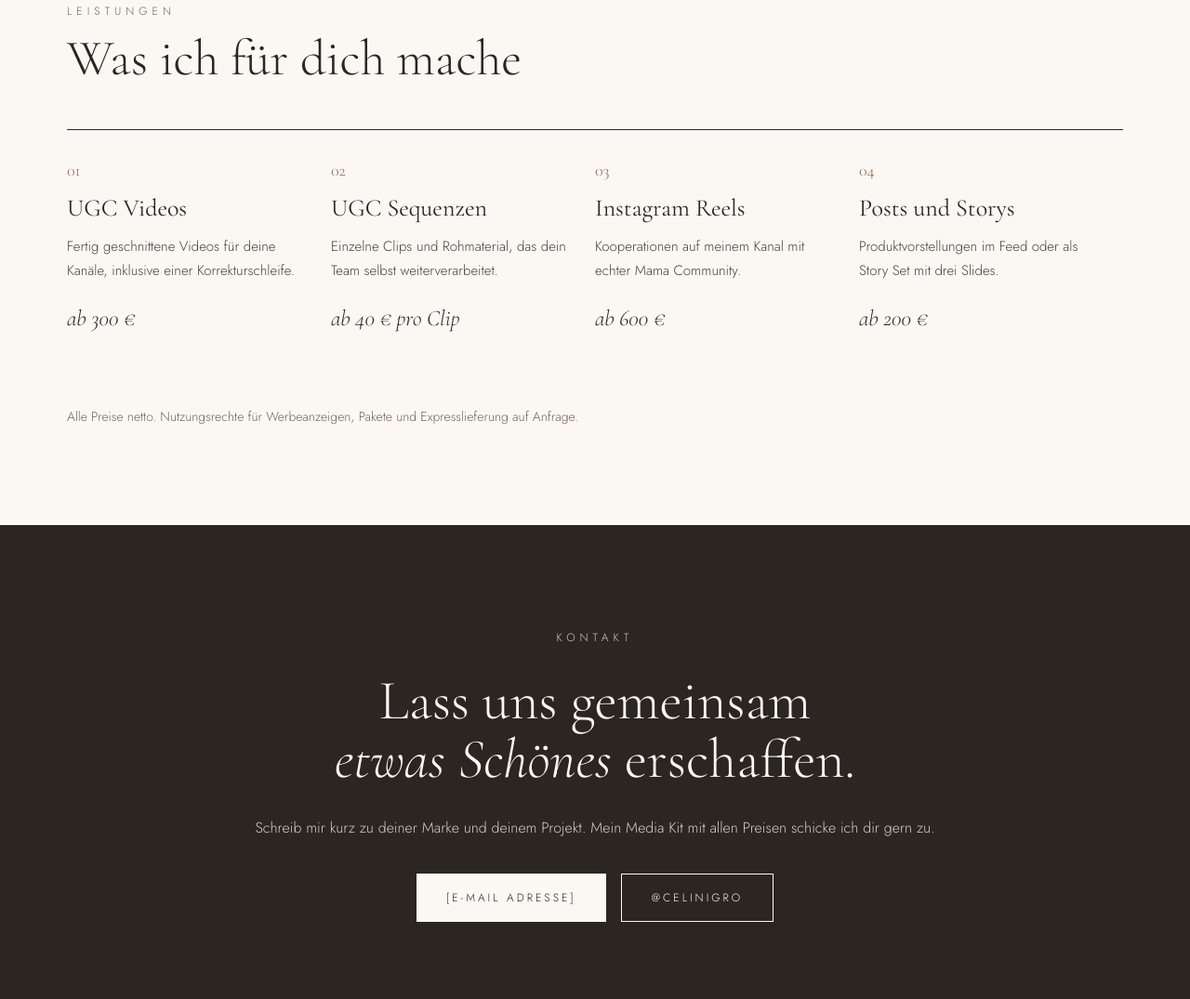
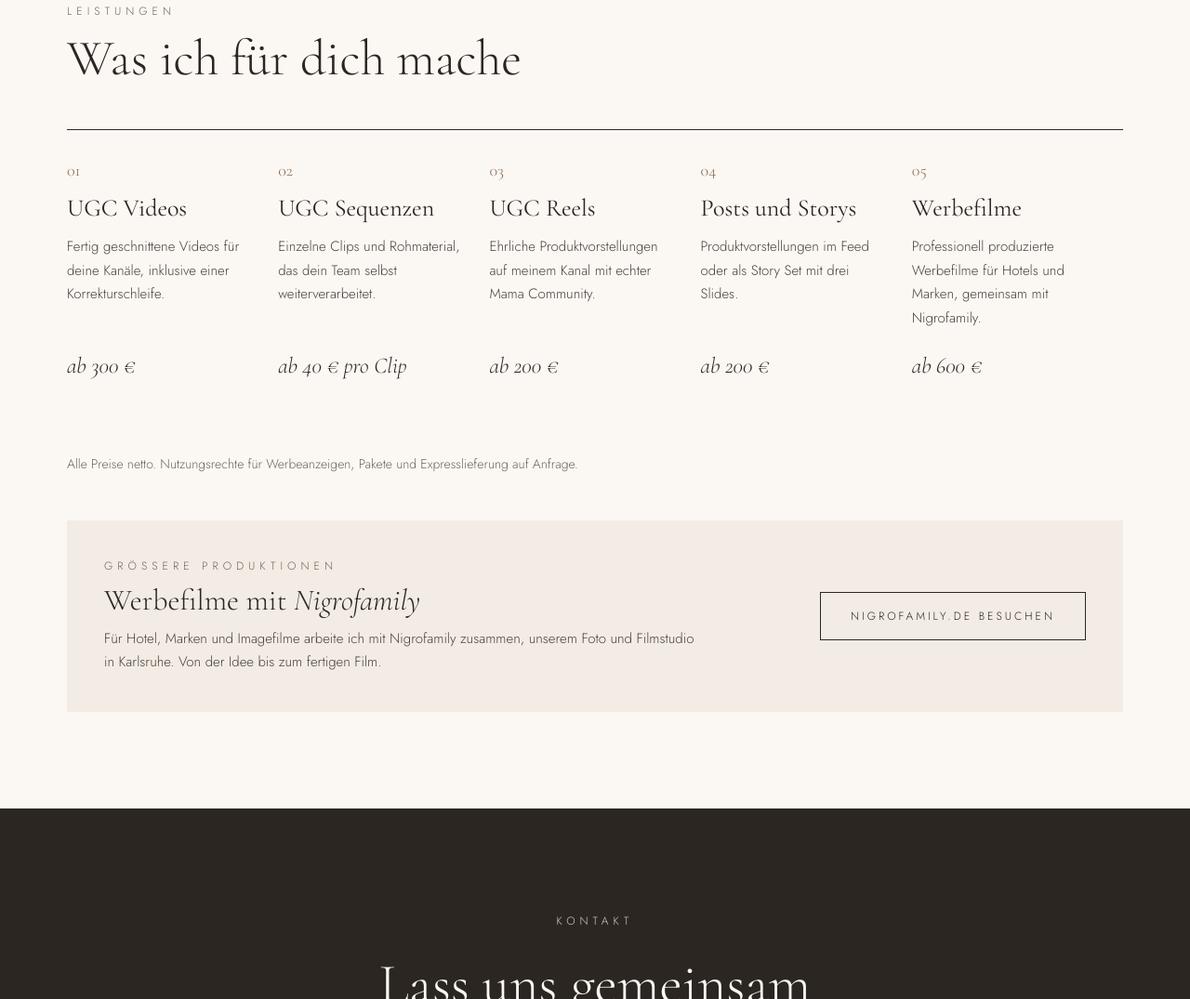
Before and after one commit to elyasimpulslabs/Celinigro-Portfolio, a plain HTML site: page index.html in a window 1280 px wide. Shown: the part 4177-5252 px from the top of the page at 93% size. Drawn offline with nearby package versions, Linux system fonts and the light colour scheme.

Commit message:
Reels Preise aufgeteilt und Nigrofamily verlinkt
UGC Reels ab 200 Euro, Werbefilme mit Nigrofamily ab 600 Euro,
Hinweis auf Nigrofamily bei den Leistungen, beim Berghof Video und im Footer.

Co-Authored-By: Claude Opus 5.5 <noreply@anthropic.com>
Claude-Session: https://claude.ai/code/session_01SA1RgWXDPSB5YPVzspL1tb

```diff
--- a/index.html
+++ b/index.html
@@ -107,9 +107,9 @@ a:focus-visible,video:focus-visible{outline:2px solid #8A6A4F;outline-offset:4px
 </figure>
 
 <figure style="margin: 0; display: flex; flex-direction: column; gap: 16px">
-<video src="media/v3.mp4" poster="media/p3.jpg" controls playsinline preload="none" aria-label="Video für Hotel Berghof: Familienurlaub im Zillertal" style="display: block; width: 100%; aspect-ratio: 9 / 16; object-fit: cover; background: #EFE7DE"></video>
+<video src="media/v3.mp4" poster="media/p3.jpg" controls playsinline preload="none" aria-label="Video für Hotel Berghof × Nigrofamily: Familienurlaub im Zillertal" style="display: block; width: 100%; aspect-ratio: 9 / 16; object-fit: cover; background: #EFE7DE"></video>
 <figcaption style="display: flex; flex-direction: column; gap: 6px">
-<span style="font-size: 11px; letter-spacing: 3px; text-transform: uppercase; color: #6E655D">Hotel Berghof</span>
+<span style="font-size: 11px; letter-spacing: 3px; text-transform: uppercase; color: #6E655D">Hotel Berghof × Nigrofamily</span>
 <span style="font-family: 'Cormorant Garamond', serif; font-size: 22px; font-weight: 400">Familienurlaub im Zillertal</span>
 </figcaption>
 </figure>
@@ -180,7 +180,7 @@ a:focus-visible,video:focus-visible{outline:2px solid #8A6A4F;outline-offset:4px
 <p style="margin: 0; font-size: 12px; letter-spacing: 5px; text-transform: uppercase; color: #6E655D">Leistungen</p>
 <h2 style="margin: 0; font-family: 'Cormorant Garamond', serif; font-weight: 300; font-size: 54px; line-height: 1.05">Was ich für dich mache</h2>
 </div>
-<div style="display: grid; grid-template-columns: repeat(auto-fit, minmax(240px, 1fr)); gap: 0; border-top: 1px solid #2B2622">
+<div style="display: grid; grid-template-columns: repeat(auto-fit, minmax(200px, 1fr)); gap: 0; border-top: 1px solid #2B2622">
 
 <div style="display: flex; flex-direction: column; gap: 14px; padding: 32px 28px 32px 0">
 <span style="font-family: 'Cormorant Garamond', serif; font-size: 18px; color: #8A6A4F">01</span>
@@ -198,9 +198,9 @@ a:focus-visible,video:focus-visible{outline:2px solid #8A6A4F;outline-offset:4px
 
 <div style="display: flex; flex-direction: column; gap: 14px; padding: 32px 28px 32px 0">
 <span style="font-family: 'Cormorant Garamond', serif; font-size: 18px; color: #8A6A4F">03</span>
-<span style="font-family: 'Cormorant Garamond', serif; font-size: 26px; font-weight: 400">Instagram Reels</span>
-<span style="font-size: 15px; line-height: 1.7; color: #4A423B">Kooperationen auf meinem Kanal mit echter Mama Community.</span>
-<span style="margin-top: auto; padding-top: 10px; font-family: 'Cormorant Garamond', serif; font-size: 24px; font-style: italic; color: #2B2622">ab 600 €</span>
+<span style="font-family: 'Cormorant Garamond', serif; font-size: 26px; font-weight: 400">UGC Reels</span>
+<span style="font-size: 15px; line-height: 1.7; color: #4A423B">Ehrliche Produktvorstellungen auf meinem Kanal mit echter Mama Community.</span>
+<span style="margin-top: auto; padding-top: 10px; font-family: 'Cormorant Garamond', serif; font-size: 24px; font-style: italic; color: #2B2622">ab 200 €</span>
 </div>
 
 <div style="display: flex; flex-direction: column; gap: 14px; padding: 32px 28px 32px 0">
@@ -210,8 +210,23 @@ a:focus-visible,video:focus-visible{outline:2px solid #8A6A4F;outline-offset:4px
 <span style="margin-top: auto; padding-top: 10px; font-family: 'Cormorant Garamond', serif; font-size: 24px; font-style: italic; color: #2B2622">ab 200 €</span>
 </div>
 
+<div style="display: flex; flex-direction: column; gap: 14px; padding: 32px 28px 32px 0">
+<span style="font-family: 'Cormorant Garamond', serif; font-size: 18px; color: #8A6A4F">05</span>
+<span style="font-family: 'Cormorant Garamond', serif; font-size: 26px; font-weight: 400">Werbefilme</span>
+<span style="font-size: 15px; line-height: 1.7; color: #4A423B">Professionell produzierte Werbefilme für Hotels und Marken, gemeinsam mit Nigrofamily.</span>
+<span style="margin-top: auto; padding-top: 10px; font-family: 'Cormorant Garamond', serif; font-size: 24px; font-style: italic; color: #2B2622">ab 600 €</span>
+</div>
+
 </div>
 <p style="margin: 0; font-size: 14px; line-height: 1.7; color: #6E655D">Alle Preise netto. Nutzungsrechte für Werbeanzeigen, Pakete und Expresslieferung auf Anfrage.</p>
+<div style="display: flex; flex-wrap: wrap; align-items: center; justify-content: space-between; gap: 28px; padding: 40px; background: #F3ECE4">
+<div style="display: flex; flex-direction: column; gap: 10px; max-width: 640px">
+<p style="margin: 0; font-size: 12px; letter-spacing: 5px; text-transform: uppercase; color: #6E655D">Größere Produktionen</p>
+<p style="margin: 0; font-family: 'Cormorant Garamond', serif; font-size: 32px; font-weight: 300; line-height: 1.15">Werbefilme mit <em>Nigrofamily</em></p>
+<p style="margin: 0; font-size: 15px; line-height: 1.7; color: #4A423B">Für Hotel, Marken und Imagefilme arbeite ich mit Nigrofamily zusammen, unserem Foto und Filmstudio in Karlsruhe. Von der Idee bis zum fertigen Film.</p>
+</div>
+<a href="https://www.nigrofamily.de" style="display: inline-flex; align-items: center; min-height: 52px; padding: 0 32px; border: 1px solid #2B2622; font-size: 12px; letter-spacing: 3px; text-transform: uppercase">nigrofamily.de besuchen</a>
+</div>
 </div>
 </section>
 
@@ -230,7 +245,7 @@ a:focus-visible,video:focus-visible{outline:2px solid #8A6A4F;outline-offset:4px
 <footer style="background: #2B2622; color: #B8A99A; border-top: 1px solid #4A423B">
 <div style="max-width: 1200px; margin: 0 auto; padding: 28px 32px; display: flex; flex-wrap: wrap; justify-content: space-between; gap: 16px; font-size: 12px; letter-spacing: 2px; text-transform: uppercase">
 <span>© 2026 Celisa Nigro · Karlsruhe</span>
-<span style="display: flex; gap: 24px"><a href="#top" style="color: #B8A99A">Impressum</a><a href="#top" style="color: #B8A99A">Datenschutz</a></span>
+<span style="display: flex; flex-wrap: wrap; gap: 24px"><a href="https://www.nigrofamily.de" style="color: #B8A99A">Nigrofamily</a><a href="#top" style="color: #B8A99A">Impressum</a><a href="#top" style="color: #B8A99A">Datenschutz</a></span>
 </div>
 </footer>
 
```
